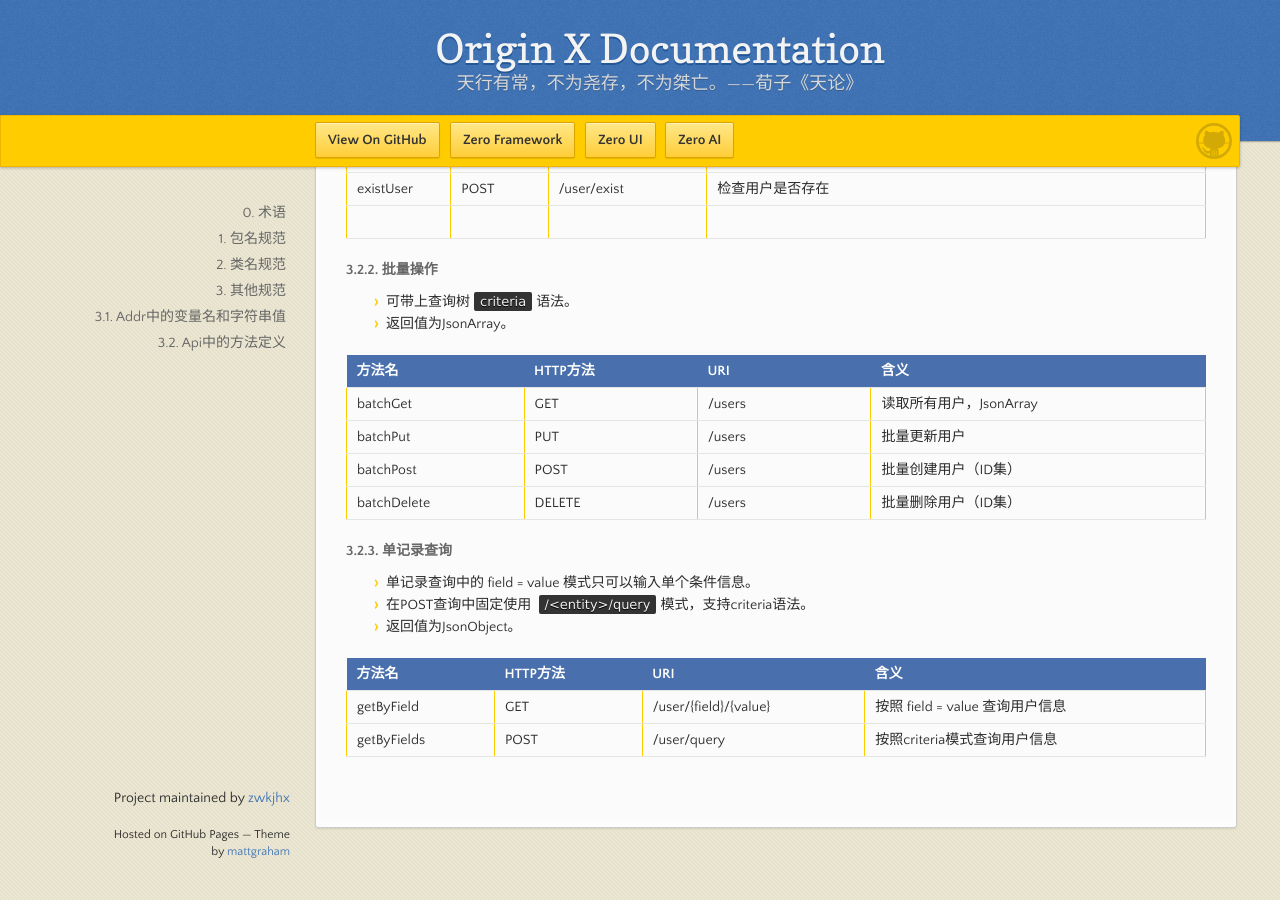
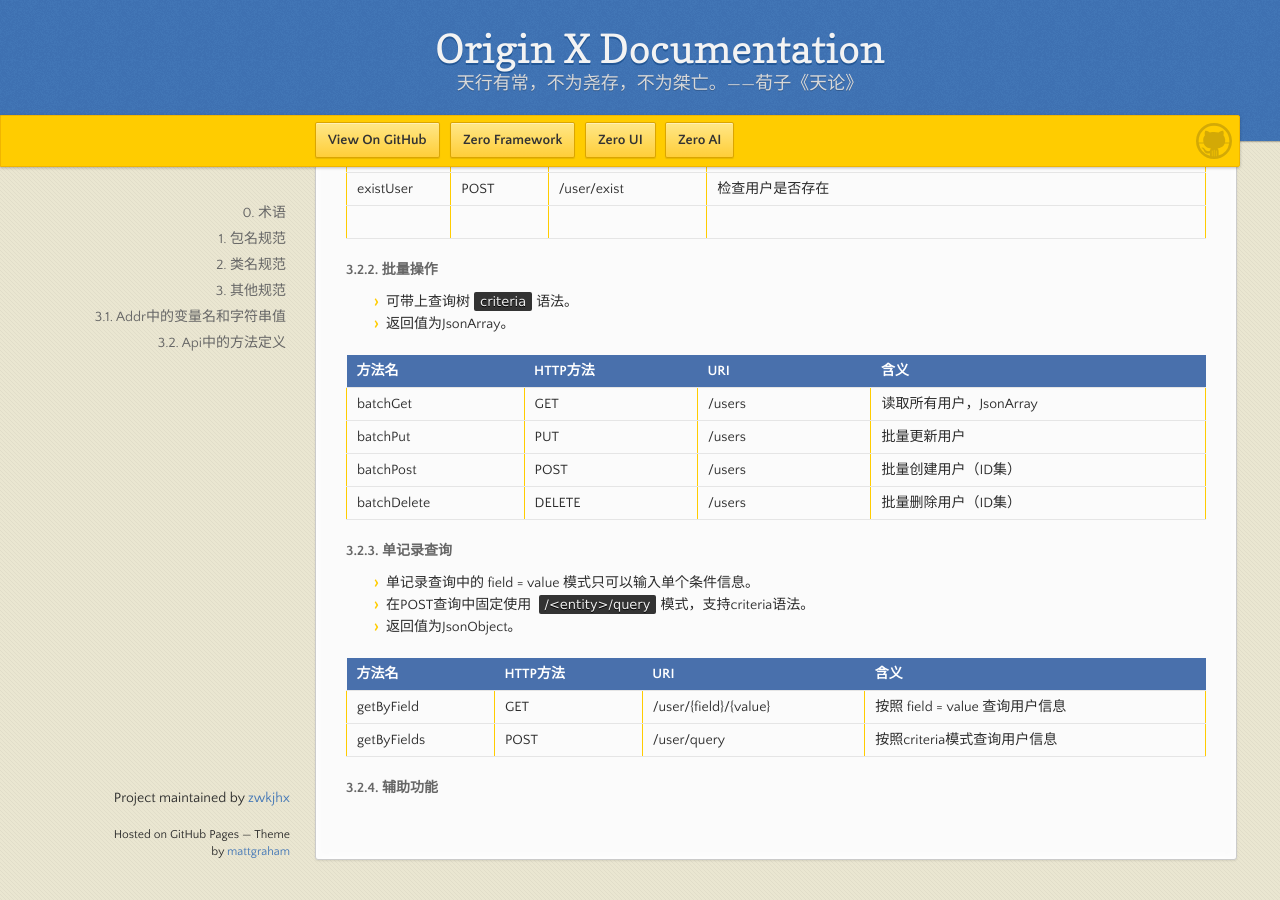
Before and after one commit to zwkjhx/ox-doc, a Jekyll site: the page built from specification/1-zerogui-fan/spc-001-zeroji-ben-kai-fa-gui-fan.md, in a window 1280 px wide and 900 px high, scrolled down 2224 px. Built offline with Jekyll 4.4.1, drawn with Linux system fonts in a browser that asks for light colours; our own code applies the rules of GitHub Pages for plain Markdown files; before the commit the page ends 3092 px from its top, so only the background shows below that.

Commit message:
Updates specification/1-zerogui-fan/spc-001-zeroji-ben-kai-fa-gui-fan.md
Auto commit by GitBook Editor

```diff
--- a/specification/1-zerogui-fan/spc-001-zeroji-ben-kai-fa-gui-fan.md
+++ b/specification/1-zerogui-fan/spc-001-zeroji-ben-kai-fa-gui-fan.md
@@ -97,3 +97,5 @@ Api类中的方法定义一般有两套，这个开发者可以根据实际情
 | :--- | :--- | :--- | :--- |
 | getByField | GET | /user/{field}/{value} | 按照 field = value 查询用户信息 |
 | getByFields | POST | /user/query | 按照criteria模式查询用户信息 |
+
+#### 3.2.4. 辅助功能
```
